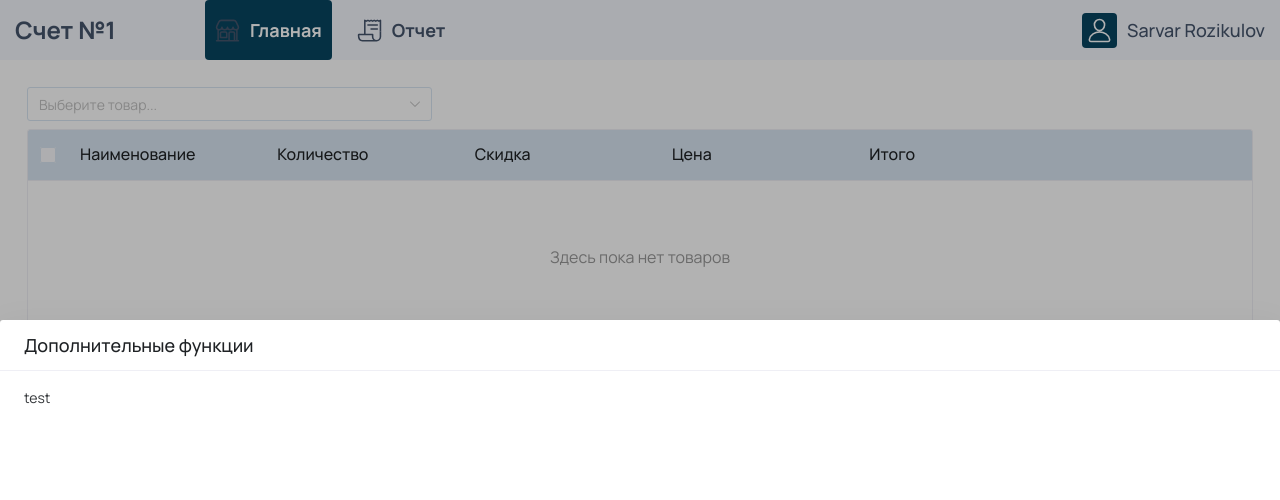
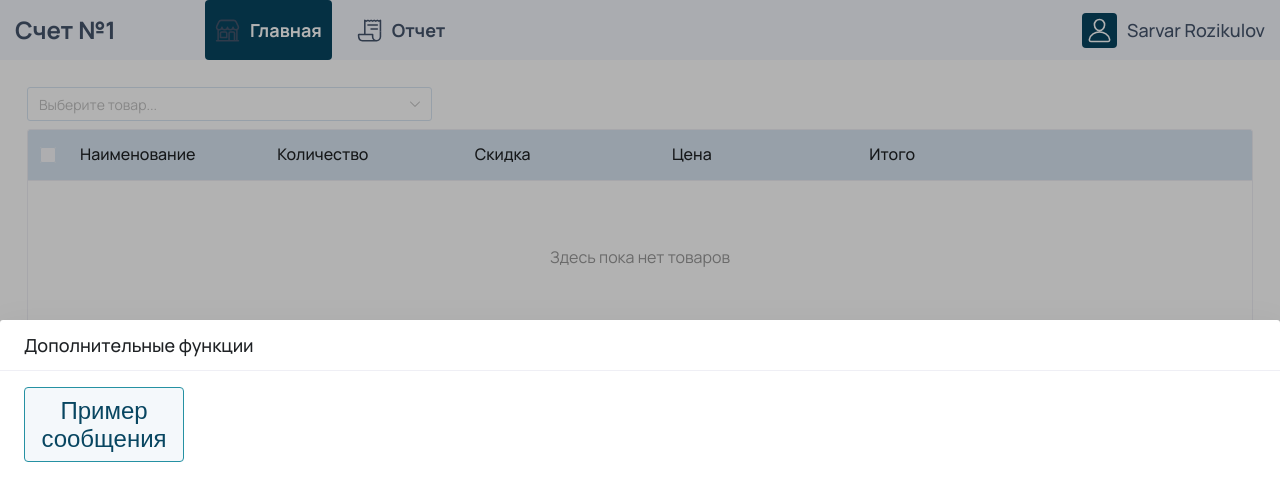
Before and after one commit to 1skRov/e_pos, a Vue app: page /sales in a window 1280 px wide. Both pictures are taken after a click on the button "Доп. функции". Shown: the top 500 px of the page. Built offline with nearby package versions, Linux system fonts and the light colour scheme.

Commit message:
add error msg

```diff
--- a/src/assets/styles/base.scss
+++ b/src/assets/styles/base.scss
@@ -91,20 +91,33 @@ body {
 
 .header {
   height: 60px;
-  background-color: #f8f8f8;
   flex-shrink: 0;
 }
 
 .footer {
   height: 260px;
   max-height: 260px;
-  background-color: #ccc;
+  overflow: hidden;
   flex-shrink: 0;
 }
 
 .main-content {
   flex-grow: 1;
   overflow-y: auto;
-  background: #fff;
   padding: 15px;
 }
+
+.add-btn {
+  border: 1px solid #2591a3;
+  width: 160px;
+  height: 75px;
+  color: #084661;
+  font-weight: 500;
+  border-radius: 4px;
+  font-size: 24px;
+  cursor: pointer;
+  background: #f4f8fb;
+  &:active {
+    background: #eaf3fa;
+  }
+}
--- a/src/components/MainPageFooter.vue
+++ b/src/components/MainPageFooter.vue
@@ -1,46 +1,12 @@
 <script setup>
-import { ref, h } from 'vue'
+import { ref } from 'vue'
 import QuickItemsDrawer from '@/views/Sales/ProductForFastChoice.vue'
-import { useMessage, NAlert } from 'naive-ui'
 import AdditionalFunctions from '@/views/Sales/AdditionalFunctions.vue'
 import Payment from '@/views/Sales/Payment.vue'
 
 const showQuickItems = ref(false)
 const showAdditionalFunctions = ref(false)
 const showPayment = ref(false)
-const { error } = useMessage()
-
-const renderErrorAlert = (props) => {
-  return h(
-    NAlert,
-    {
-      type: props.type === 'loading' ? 'default' : props.type,
-      title: 'Ошибка обработки',
-      closable: props.closable,
-      onClose: props.onClose,
-      style: {
-        boxShadow: 'var(--n-box-shadow)',
-        maxWidth: 'calc(100vw - 32px)',
-        width: '600px',
-        lineHeight: '1.6',
-        whiteSpace: 'pre-wrap',
-      },
-    },
-    {
-      default: () =>
-        `Произошла непредвиденная ошибка при попытке выполнить операцию.
-Пожалуйста, проверьте введённые данные и попробуйте снова.
-Если проблема сохраняется, обратитесь в техподдержку.`,
-    },
-  )
-}
-
-function handleExampleMessage() {
-  error('', {
-    render: renderErrorAlert,
-    closable: true,
-  })
-}
 </script>
 
 <template>
@@ -136,16 +102,7 @@ function handleExampleMessage() {
   flex-direction: column;
   justify-content: space-between;
 }
-.add-btn {
-  border: 1px solid #2591a3;
-  width: 160px;
-  height: 75px;
-  color: #084661;
-  font-weight: 500;
-  border-radius: 4px;
-  font-size: 24px;
-  cursor: pointer;
-}
+
 .pay-btn {
   border: 1px solid #2591a3;
   background: #2591a3;
--- a/src/views/Sales/AdditionalFunctions.vue
+++ b/src/views/Sales/AdditionalFunctions.vue
@@ -1,11 +1,43 @@
 <script setup>
+import { useMessage, NAlert } from 'naive-ui'
+const { error } = useMessage()
+import { h } from 'vue'
+const renderErrorAlert = (props) => {
+  return h(
+    NAlert,
+    {
+      type: props.type === 'loading' ? 'default' : props.type,
+      title: 'Ошибка обработки',
+      closable: props.closable,
+      onClose: props.onClose,
+      style: {
+        boxShadow: 'var(--n-box-shadow)',
+        maxWidth: 'calc(100vw - 32px)',
+        width: '600px',
+        lineHeight: '1.6',
+        whiteSpace: 'pre-wrap',
+      },
+    },
+    {
+      default: () =>
+        `Произошла непредвиденная ошибка при попытке выполнить операцию.
+Пожалуйста, проверьте введённые данные и попробуйте снова.
+Если проблема сохраняется, обратитесь в техподдержку.`,
+    },
+  )
+}
 
+function handleExampleMessage() {
+  error('', {
+    render: renderErrorAlert,
+    closable: true,
+  })
+}
 </script>
 
 <template>
-<div>test</div>
+<button class="add-btn" @click="handleExampleMessage">Пример сообщения</button>
 </template>
 
 <style scoped lang="scss">
-
 </style>
```
